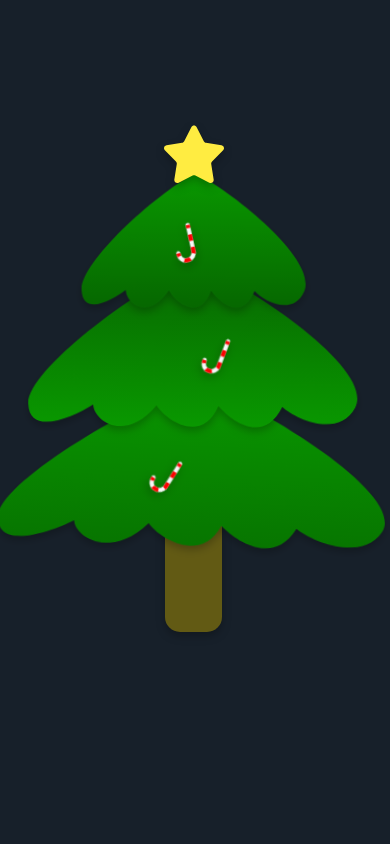
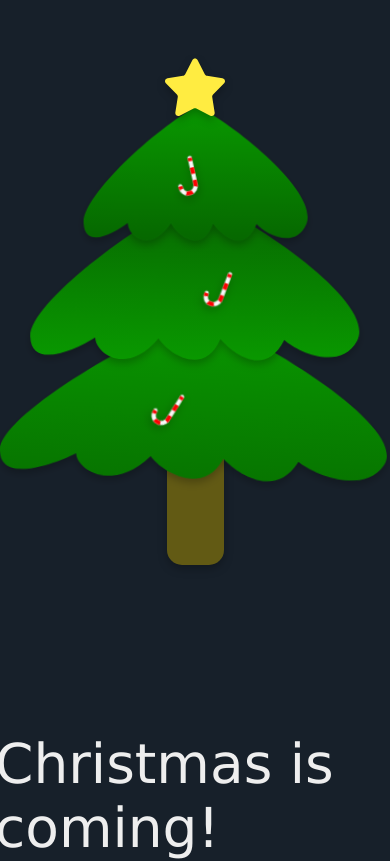
Before and after one commit to harryuan65/ChristmasCountdown, a React (Create React App) app: page / in a window 390 px wide. Shown: the top 861 px of the page. Built offline with nearby package versions, Linux system fonts and the light colour scheme.

Commit message:
feat: media query

```diff
--- a/src/App.js
+++ b/src/App.js
@@ -12,7 +12,11 @@ const Layout = styled(motion.div)`
   display: flex;
   justify-content: space-evenly;
   align-items: center;
-  background-color: #17202a;
+  overflow: visible;
+  @media screen and (max-width: 768px){
+    height: 100%;
+    flex-direction: column;
+  }
 `;
 const TreeContainer = styled(motion.div)`
   display: flex;
@@ -71,6 +75,9 @@ const InfoContainer = styled.div`
   align-items: center;
   span{
     font-family: Verdana, Geneva, Tahoma, sans-serif;
+  }
+  @media screen and (max-width: 768px){
+    height: 300px;
   }
 `;
 const DateInfo = styled.div`
--- a/src/index.css
+++ b/src/index.css
@@ -5,6 +5,7 @@ body {
     sans-serif;
   -webkit-font-smoothing: antialiased;
   -moz-osx-font-smoothing: grayscale;
+  background-color: #17202a;
 }
 
 code {
```
Also changed, not shown: 1 other file (tests, documents, lock files or other folders).
